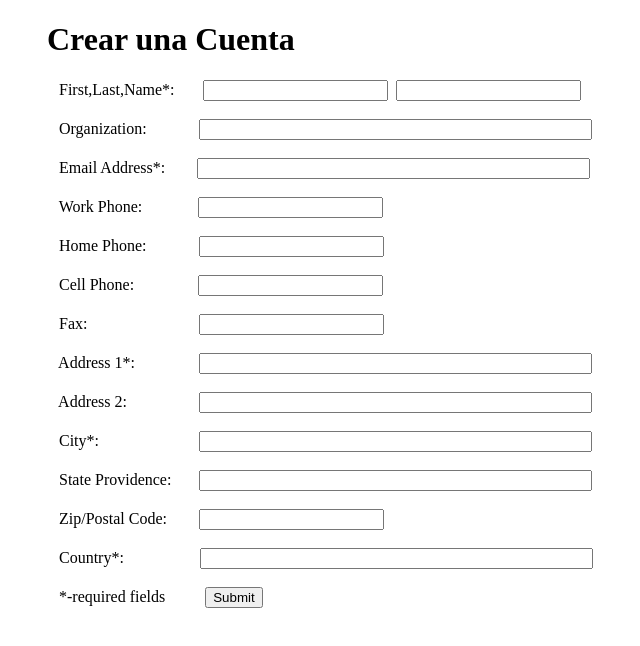
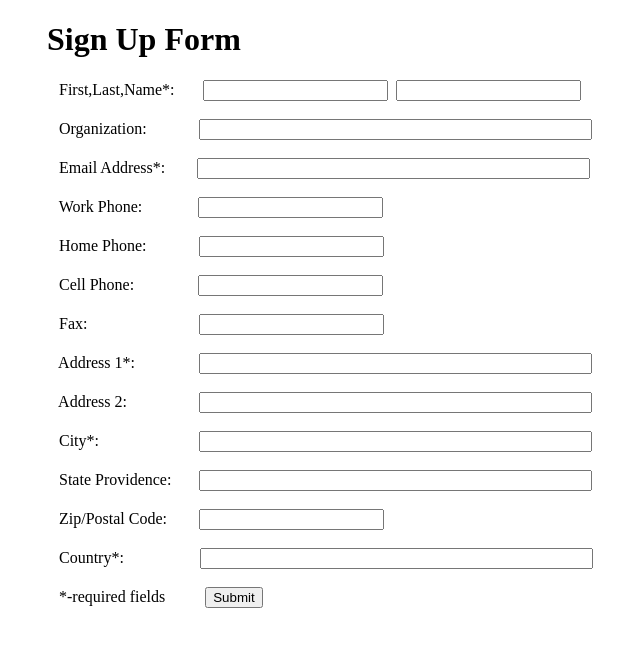
Before and after one commit to JoseJ22/Forms, a plain HTML site: page signup.html in a window 1280 px wide. Shown: the whole page, without its empty margins (25-665 px from the left). Drawn offline with Linux system fonts and the light colour scheme.

Commit message:
Update signup.html

```diff
--- a/signup.html
+++ b/signup.html
@@ -2,7 +2,7 @@
 <html>
 
 <head>
-<h1>&nbsp;&nbsp;&nbsp;&nbsp;&nbsp;&nbsp;&nbsp;&nbsp;Crear una Cuenta</h1>
+<h1>&nbsp;&nbsp;&nbsp;&nbsp;&nbsp;&nbsp;&nbsp;&nbsp;Sign Up Form</h1>
 </head>
 <form action="https://www.w3schools.com/action_page.php">
 
```
